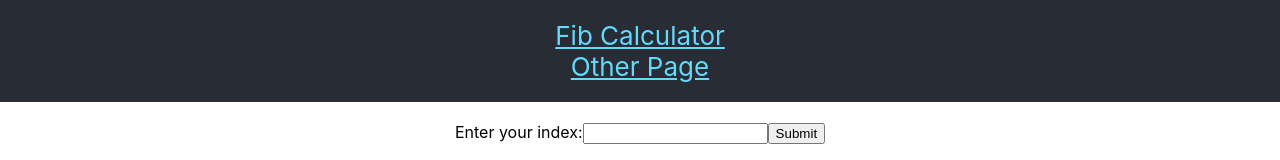
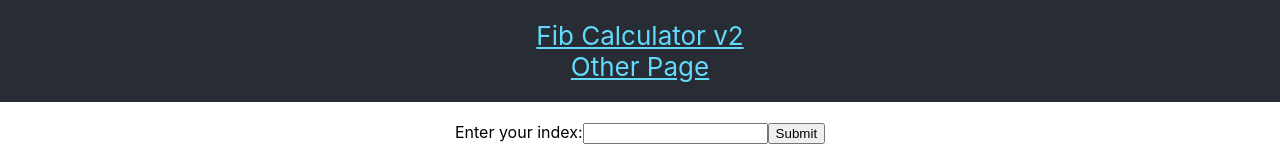
Before and after one commit to PatUlm/docker-complex, a React (Create React App) app in the folder client/: page / in a window 1280 px wide. Shown: the top 160 px of the page. Built offline with nearby package versions, Linux system fonts and the light colour scheme; no server answers.

Commit message:
release v2

```diff
--- a/client/src/App.js
+++ b/client/src/App.js
@@ -8,7 +8,7 @@ const App = () => (
   <Router>
     <div className="App">
       <header className="App-header">
-        <Link className="App-link" to="/">Fib Calculator</Link>
+        <Link className="App-link" to="/">Fib Calculator v2</Link>
         <Link className="App-link" to="/otherpage">Other Page</Link>
       </header>
       <div className="Container">
```
